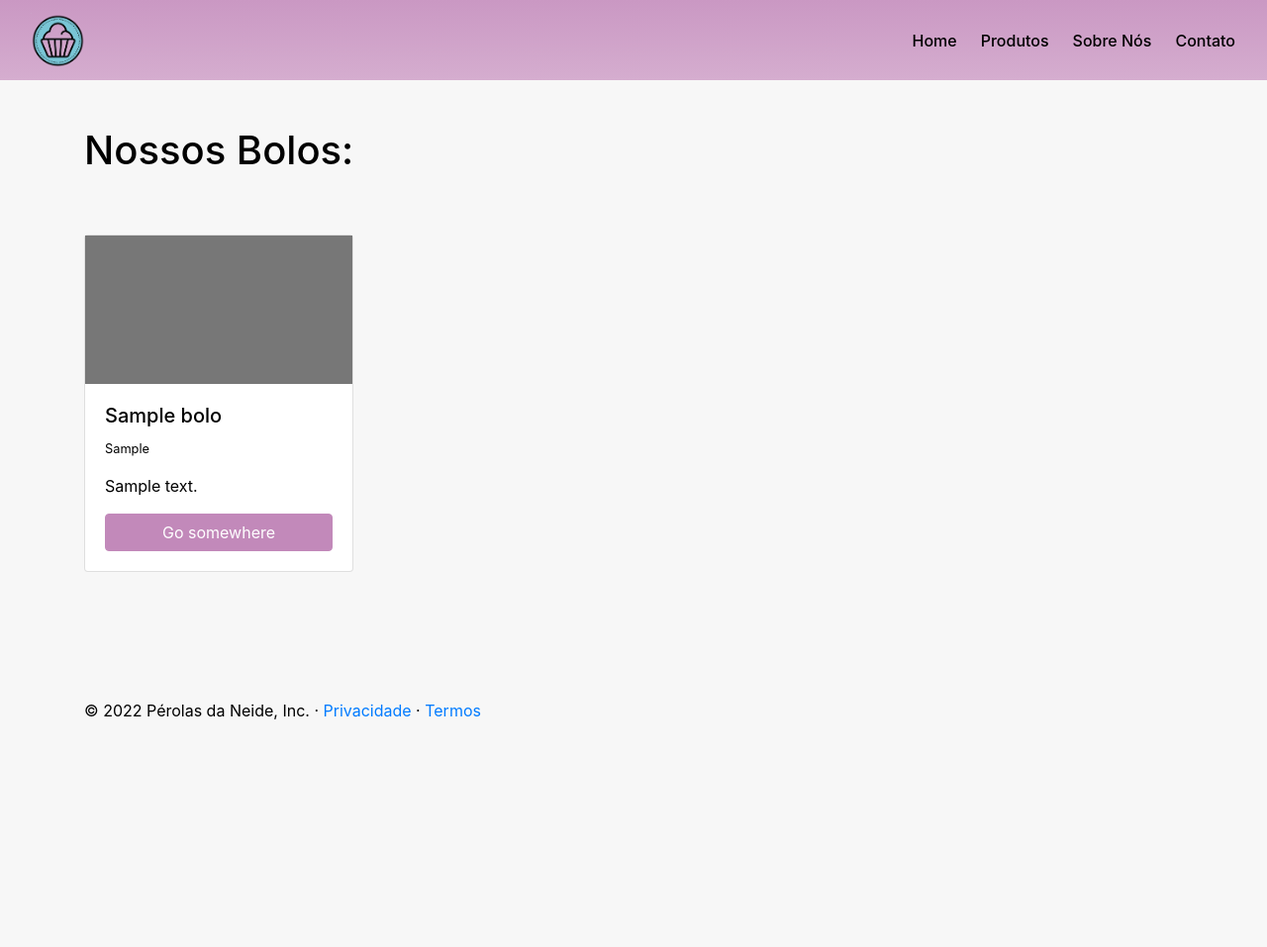
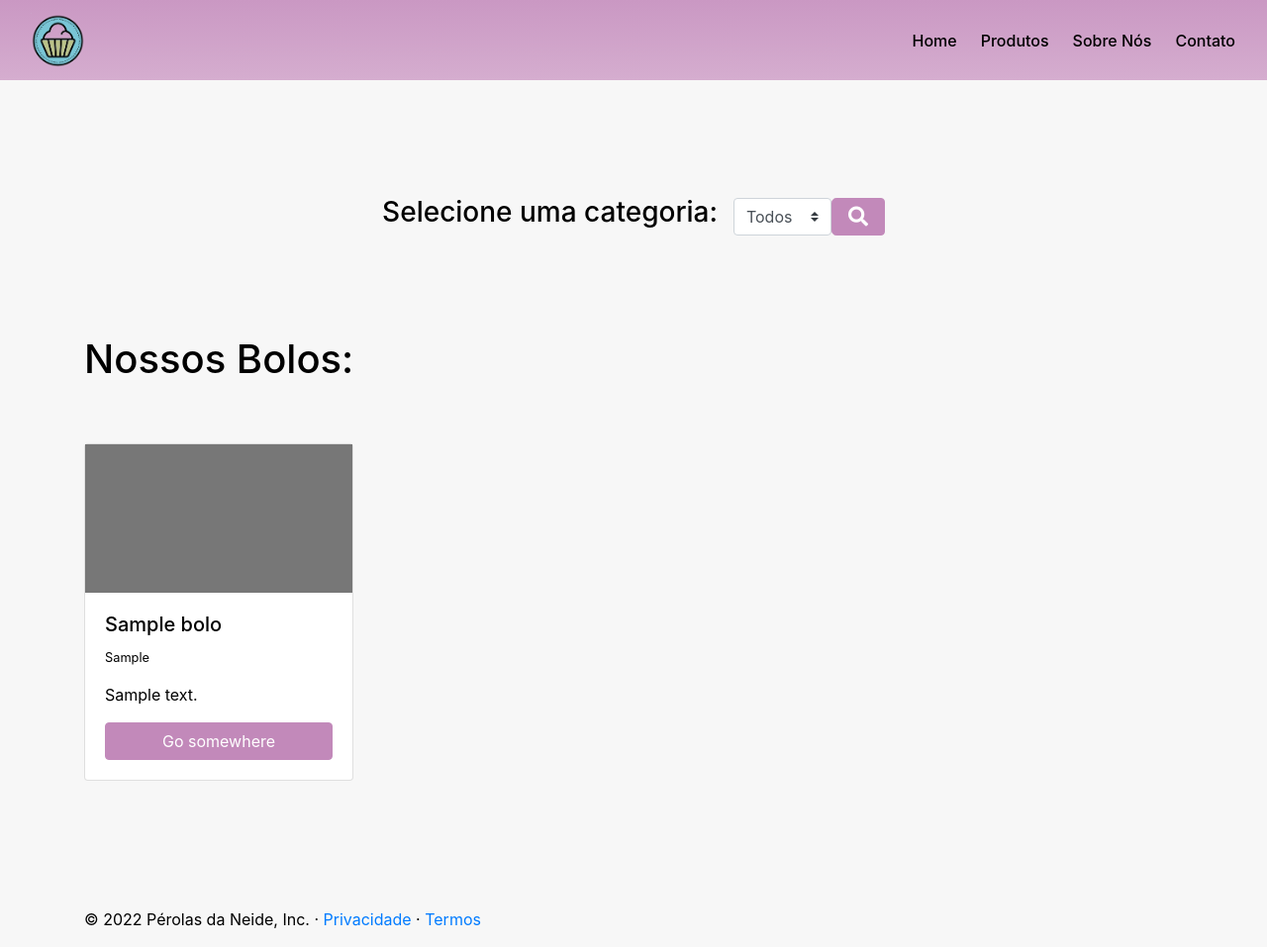
Before and after one commit to nana-marques/perolas-website, a CodeIgniter app: page /Ana/index.php/cards/cards_bolos in a window 1280 px wide. Shown: the whole page at 99% size. Before the commit the page ends 727 px from the top, so only its background shows below. Run offline with CodeIgniter, Linux system fonts and the light colour scheme; tables that the repository leaves empty or names only in its code hold one stand-in row (values such as "Sample post"); some libraries are stand-ins or nearby versions.

Commit message:
att categorias e nova logo

```diff
--- a/application/config/config.php
+++ b/application/config/config.php
@@ -23,7 +23,7 @@ defined('BASEPATH') OR exit('No direct script access allowed');
 | a PHP script and you can easily do that on your own.
 |
 */
-$config['base_url'] = 'http://localhost/Ana/perolas-website/homepage';
+$config['base_url'] = 'http://localhost/Ana/perolas-website/homepage/';
 
 /*
 |--------------------------------------------------------------------------
--- a/application/config/routes.php
+++ b/application/config/routes.php
@@ -59,7 +59,7 @@ $route['translate_uri_dashes'] = FALSE;
 $route['homepage'] = 'Home/index';
 
 $route['contatar'] = 'Contato/index';
-$route['homepage/contato/enviar'] = 'Contato/adicionar';
+$route['contato/enviar'] = 'Contato/adicionar';
 
 $route['about'] = 'Home/about';
 
--- a/application/controllers/Contato.php
+++ b/application/controllers/Contato.php
@@ -63,13 +63,13 @@ class Contato extends CI_Controller {
 
 			$this->load->model('Mcontato');
 			$this->Mcontato->adicionar($data);
-			//echo "hi";exit;
+			echo "hi";exit;
 			return redirect()->to('homepage');
 
 			//redirect()->("homepage/contato/enviar");
 		}
 		else {
-			redirect ("homepage/contato/enviar");
+			redirect ("/");
 		}
 
 		// var_dump($data);
--- a/application/models/Mbolos.php
+++ b/application/models/Mbolos.php
@@ -35,4 +35,19 @@ class Mbolos extends CI_Model{
 
         return $retorno->result();
     }
+
+    public function tipos($where = []) {
+
+        if ($where) {
+            foreach ($where as $key => $value) {
+                $this->db->where($key, $value);
+            }
+        }
+
+        $this->db->select('bolos.tipo')->distinct();
+
+        $retorno = $this->db->get(Mbolos::TABLE_NAME);
+
+        return $retorno->result();
+    }
 }
--- a/application/views/cards/cards_bolos.php
+++ b/application/views/cards/cards_bolos.php
@@ -1,8 +1,25 @@
-<body style="margin-top: 6vw;">
+<body style="margin-top: 10em;">
 
 <div class="mt-5">
     <main role="main">
         <div class="container mt-5">
+            <div class="row mt-5">
+                <div class="container d-flex justify-content-center ">
+                    <h3 style="margin-top: 3vw;">Selecione uma categoria:</h3>
+                    <div class="d-flex justify-content-center align-items-center">
+                        <select name="bolos" id="bolos" class="custom-select ml-3" style="width: 100%; margin-top: 3vw;">
+                        <option selected>Todos</option>
+                        <?php $result = $this->Mbolos->tipos();
+                        foreach ($result as $value) { ?>
+                            <option value=""><?= $value->tipo ?></option>
+                            <?php } ?>
+                        </select>
+                        <button class="btn btn-primary btn-lg rounded-right" type="button" style="margin-top: 3vw;">
+                            <i class="fas fa-search"></i>
+                        </button>
+                    </div>
+                </div>
+            </div>
             <div class="row mt-5">
                 <div class="container marketing">
                 <h1 style="margin-top: 4vw;">Nossos Bolos:</h1>
--- a/application/views/cards/cards_especiais.php
+++ b/application/views/cards/cards_especiais.php
@@ -1,4 +1,4 @@
-<body style="margin-top: 6vw;">
+<body style="margin-top: 10em;">
 
 <div class="mt-5">
     <main role="main">
--- a/application/views/static/header.php
+++ b/application/views/static/header.php
@@ -73,12 +73,11 @@
             border-color: #f26a8e !important;
         }
 
-
     </style>
 </head>
 <header>
     <nav class="navbar navbar-expand-md navbar-light fixed-top">
-        <a class="navbar-brand" href="<?= $this->uri->segment(1);?>"><img src="assets/img/logoFundo.png" alt="Pérolas Logo" style="width: 55px; margin-left: 15px;"></a>
+        <a class="navbar-brand" href="http://localhost/Ana/perolas-website/homepage"><img src="assets/img/logoVerdeTransparente.png" alt="Pérolas Logo" style="width: 55px; margin-left: 15px;"></a>
         <button class="navbar-toggler" type="button" data-toggle="collapse" data-target="#navbarsExampleDefault" aria-controls="navbarsExampleDefault" aria-expanded="false" aria-label="Toggle navigation">
             <span class="navbar-toggler-icon"></span>
         </button>
@@ -86,7 +85,7 @@
         <div class="collapse navbar-collapse" id="navbarNavAltMarkup">
             <div class="navbar-nav ml-auto flex-nowrap navbar-right">
                 <a class="nav-item nav-link mr-2" href="homepage" style="color: #f7f7f7; font-weight: 500;">Home <span class="sr-only">(current)</span></a>
-                <a class="nav-item nav-link mr-2" href="#produtos" style="color: #f7f7f7; font-weight: 500;">Produtos</a>
+                <a class="nav-item nav-link mr-2" href="produtos" style="color: #f7f7f7; font-weight: 500;">Produtos</a>
                 <a class="nav-item nav-link mr-2" href="about" style="color: #f7f7f7; font-weight: 500;">Sobre Nós</a>
                 <a class="nav-item nav-link mr-2" href="contatar" style="color: #f7f7f7; font-weight: 500;">Contato</a>
                 <!-- <div class="custom-control custom-switch d-flex align-items-center">
```
Also changed, not shown: application/models/Mdoces.php (+16 -0 lines), application/models/Msalgados.php (+16 -0 lines), application/views/cards/cards_doces.php (+18 -1 lines), application/views/cards/cards_salgados.php (+18 -1 lines), assets/img/logoFundo.png, assets/img/logoVerdeTransparente.png (added).
